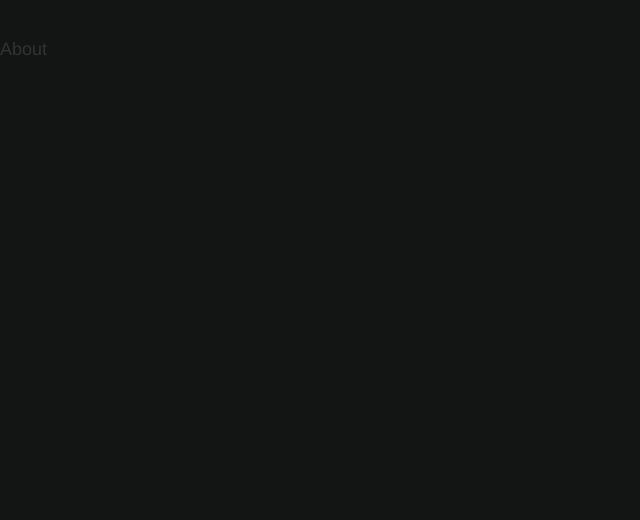
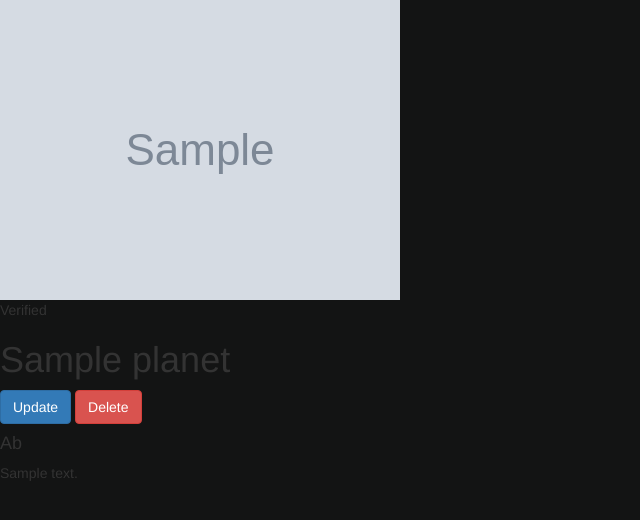
Before and after one commit to ananonad/Wayfarer, a Django app: page /1/ in a window 1280 px wide. Before the commit the part shown is almost empty. Shown: the top 520 px of the page, without its empty margins (0-640 px from the left). Run offline with Django 4.2, Linux system fonts and the light colour scheme; tables that the repository leaves empty hold one stand-in row (values such as "Sample post"); grey boxes marked "Sample" are stand-in pictures; some libraries are stand-ins or nearby versions.

Commit message:
Fully CRUD

```diff
--- a/main_app/templates/delete.html
+++ b/main_app/templates/delete.html
@@ -8,7 +8,7 @@
     <!-- confirm artist delete -->
         <input class="button is-danger" type="submit" value="Confirm" />
         <!-- Redirect back to detail on cancel -->
-        <a class="button is-primary" href="{% url 'wayfarer_detail' wayfarer.pk %}">Cancel</a>
+        <a class="button is-primary" href="{% url 'detail' planet.pk %}">Cancel</a>
     </div>
 </form>
 {% endblock %}
--- a/main_app/templates/detail.html
+++ b/main_app/templates/detail.html
@@ -1,10 +1,10 @@
 {% extends 'base.html' %}
 {% block content %}
 <div class="detail__img">
-    <img src="{{artist.img}}" alt="{{artist.name}}" />
+    <img src="{{planet.img}}" alt="{{planet.name}}" />
 </div>
 <div class="detail__name">
-    {% if artist.verified_artist %}
+    {% if planet.verified_planet %}
     <div class="icon-text">
         <span class="icon has-text-info">
             <i class="fas fa-check-circle"></i>
@@ -12,24 +12,24 @@
         <span>Verified</span>
     </div>
     {% endif %}
-    <h1 class="title">{{artist.name}}</h1>
+    <h1 class="title">{{planet.name}}</h1>
 </div>
 <div class="detail__container">
     <div class="buttons">
-        <a href="" class="button is-info">
+        <a href="{% url 'update' planet.pk %}" <button type="button" class="btn btn-primary">Update</button>
             <span class="icon">
                 <i class="fas fa-edit"></i>
             </span>
         </a>
-        <a href="" class="button is-danger">
+        <a href="{% url 'delete' planet.pk %}" <button type="button" class="btn btn-danger">Delete</button>
             <span class="icon">
                 <i class="fas fa-trash-alt"></i>
             </span>
         </a>
     </div>
     <div class="detail__about">
-        <h4 class="title is-4">About</h4>
-        <p>{{artist.bio}}</p>
+        <h4 class="title is-4">Ab</h4>
+        <p>{{planet.bio}}</p>
     </div>
 </div>
 
--- a/main_app/templates/list.html
+++ b/main_app/templates/list.html
@@ -4,7 +4,7 @@
     <div">
         <div class="col-md-12 placelist topspace wayfarer">
             {% for planet in planets %}
-            <a class="container-fluid wayfarer" href="/wayfarer/{{planet.name}}">
+            <a class="container-fluid wayfarer" href= "{% url 'detail' planet.pk %}">
                 <img class="listphoto" src="{{planet.img}}" alt="{{planet.name}}"/>
                 <h2 class="planetname">{{planet.name}}</h2>
             </a>
--- a/main_app/urls.py
+++ b/main_app/urls.py
@@ -9,7 +9,7 @@ urlpatterns = [
      path('list/', views.List.as_view(), name="list"),
      path('new/', views.Create.as_view(), name="create"),
      path('<int:pk>/', views.Detail.as_view(), name="detail"),
-     path('<int:pk>/update',views.Update.as_view(), name="update"),
+     path('<int:pk>/update/',views.Update.as_view(), name="update"),
      path('<int:pk>/delete',views.Delete.as_view(), name="delete"),
      path('accounts/signup/', views.Signup.as_view(), name="signup"),
      path('profile/',  profile, name='userprofile'),
--- a/main_app/views.py
+++ b/main_app/views.py
@@ -58,7 +58,7 @@ class List(TemplateView):
 
 class Create(CreateView):
     model = Planet
-    fields = ['name', 'img', 'bio']
+    fields = ['name', 'img', 'bio', 'verified_planet']
     template_name = "create.html"
     success_url = "/home/"
 
@@ -70,7 +70,8 @@ class Update(UpdateView):
     model = Planet
     fields = ['name', 'img', 'bio',]
     template_name = "update.html"
-    success_url = "/home/"
+    def get_success_url(self):
+        return reverse('detail', kwargs={'pk': self.object.pk})
 
 class Delete(DeleteView):
     model = Planet
```
